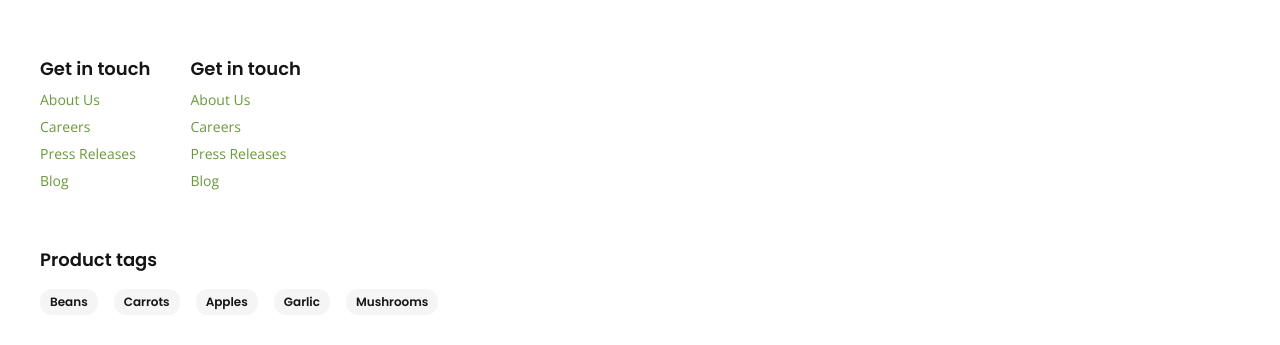
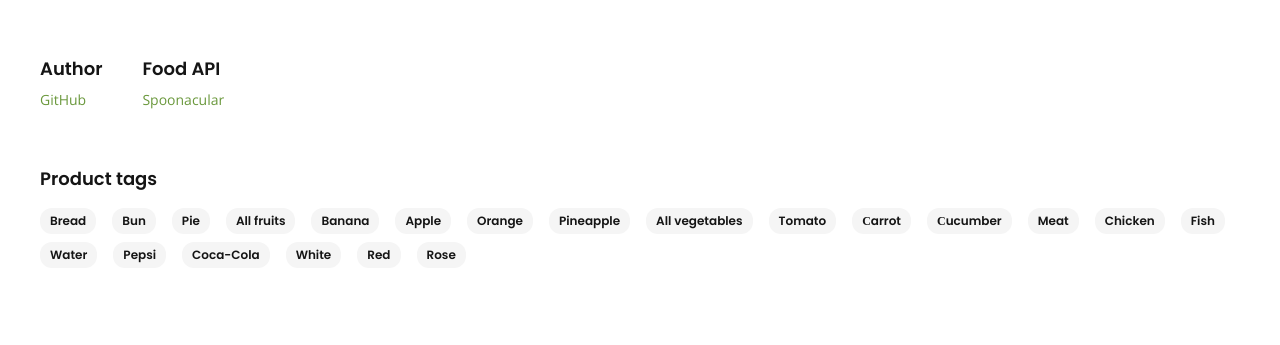
Before and after one commit to blue17yen/food-shop, a React (Create React App) app: page /products/1 in a window 1280 px wide. Shown: the part 775-1120 px from the top of the page. After the commit the page ends 1073 px from the top, so only its background shows below. Built offline with nearby package versions, Linux system fonts and the light colour scheme; no server answers.

Commit message:
add information about author, api. Fill products tags

```diff
--- a/src/components/Footer/Inner/FooterMenu.jsx
+++ b/src/components/Footer/Inner/FooterMenu.jsx
@@ -8,21 +8,29 @@ export const FooterMenu = () => {
     return (
         <Wrapper>
             <Column>
-                <Head>Get in touch</Head>
+                <Head>Author</Head>
                 <List>
-                    <Item>About Us</Item>
-                    <Item>Careers</Item>
-                    <Item>Press Releases</Item>
-                    <Item>Blog</Item>
+                    <Item>
+                        <a
+                            href={"https://github.com/blue17yen"}
+                            target='_blank'
+                        >
+                            GitHub
+                        </a>
+                    </Item>
                 </List>
             </Column>
             <Column>
-                <Head>Get in touch</Head>
+                <Head>Food API</Head>
                 <List>
-                    <Item>About Us</Item>
-                    <Item>Careers</Item>
-                    <Item>Press Releases</Item>
-                    <Item>Blog</Item>
+                    <Item>
+                        <a
+                            href={"https://spoonacular.com/food-api"}
+                            target='_blank'
+                        >
+                            Spoonacular
+                        </a>
+                    </Item>
                 </List>
             </Column>
         </Wrapper>
--- a/src/components/Footer/Inner/ProductTags.jsx
+++ b/src/components/Footer/Inner/ProductTags.jsx
@@ -1,7 +1,8 @@
 import React from 'react';
+import { NavLink } from 'react-router-dom';
 import styled from 'styled-components';
 
-import { colors } from 'helpers/';
+import { appContent,colors, setFontStyle } from "helpers/";
 
 
 export const ProductTags = () => {
@@ -9,21 +10,15 @@ export const ProductTags = () => {
         <Wrapper>
             <Head>Product tags</Head>
             <TagWrapper>
-                <Tag>
-                    <TagText>Beans</TagText>
-                </Tag>
-                <Tag>
-                    <TagText>Carrots</TagText>
-                </Tag>
-                <Tag>
-                    <TagText>Apples</TagText>
-                </Tag>
-                <Tag>
-                    <TagText>Garlic</TagText>
-                </Tag>
-                <Tag>
-                    <TagText>Mushrooms</TagText>
-                </Tag>
+                {appContent.map((cont) =>
+                    cont.categories.map((category) => (
+                        <Tag key={category.path}    >
+                            <NavLink to={category.path}>
+                                <TagText>{category.title}</TagText>
+                            </NavLink>
+                        </Tag>
+                    ))
+                )}
             </TagWrapper>
         </Wrapper>
     );
@@ -42,21 +37,26 @@ const Head = styled.h4`
     margin: 0 0 16px;
 `;
 const TagWrapper = styled.div`
+    max-width: 100%;
     display: flex;
     flex-direction: row;
     flex-wrap: wrap;
-    gap: 16px;
+    column-gap: 16px;
+    row-gap: 8px;
 `;
 const Tag = styled.span`
     background: #f5f5f5;
     border-radius: 12px;
     padding: 4px 10px;
     text-align: center;
+
+    &:hover {
+        background: ${colors.blue};
+        & h6 {
+            color: ${colors.blaks};
+        }
+    }
 `;
 const TagText = styled.h6`
-    font-family: "Poppins-SemiBold";
-    font-weight: 600;
-    font-size: 12px;
-    line-height: 18px;
-    color: ${colors.black};
+    ${setFontStyle("h6")}
 `;
```
